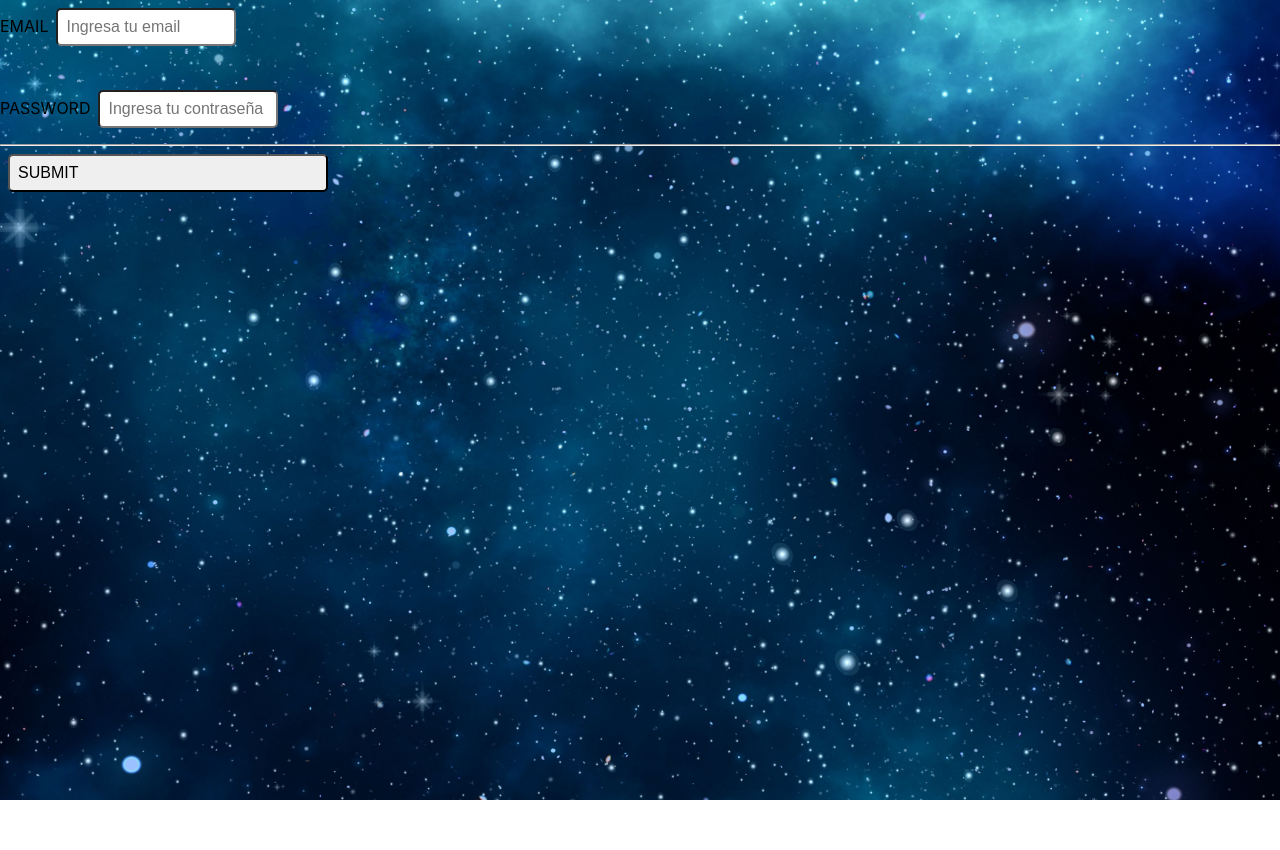
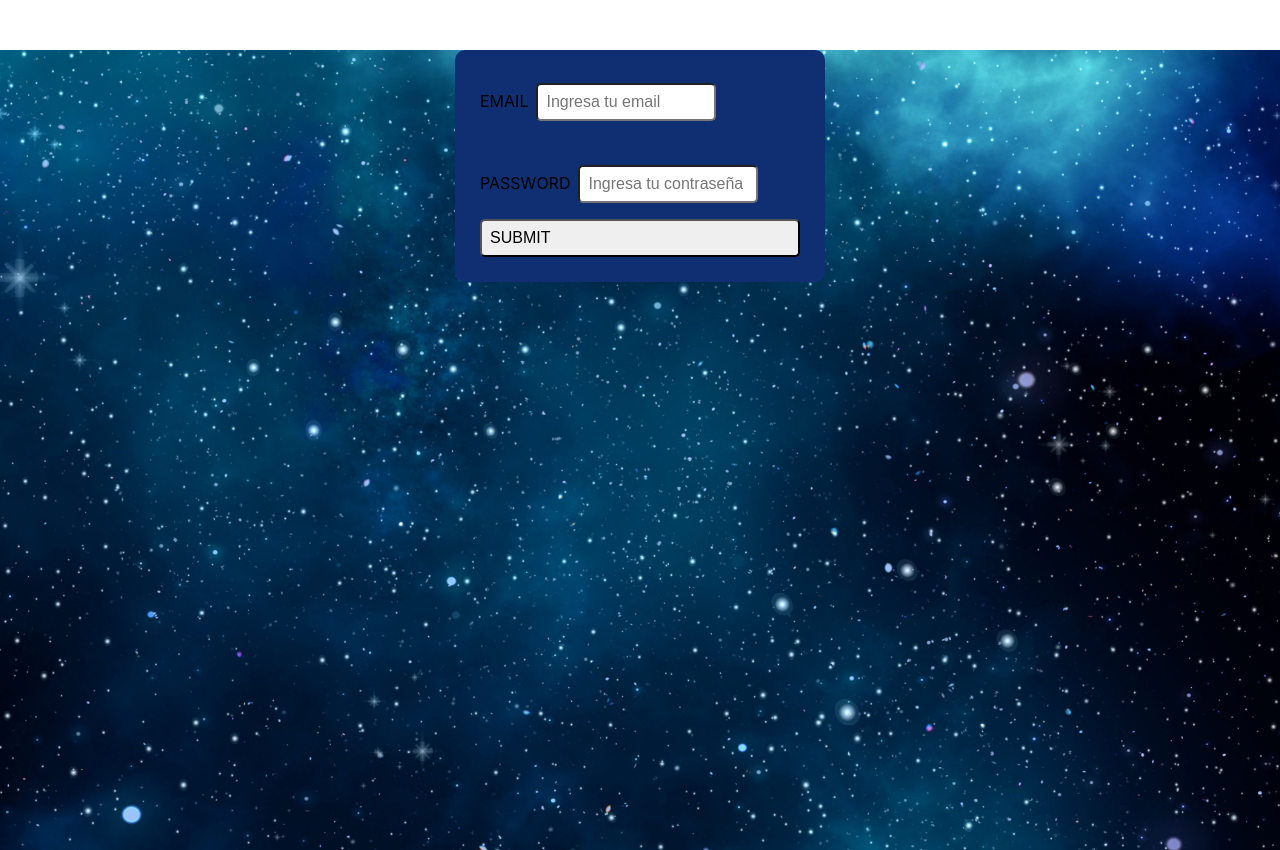
Before and after one commit to Matiaso19/rick_and_morty, a React (Create React App) app: page / in a window 1280 px wide. Before the commit the page ends 800 px from the top, so only its background shows below. Built offline with nearby package versions, Linux system fonts and the light colour scheme.

Commit message:
actualizado hasta forms

```diff
--- a/src/App.js
+++ b/src/App.js
@@ -1,4 +1,4 @@
-import { useState } from 'react';
+import { useEffect, useState } from 'react';
 //import './App.css';
 import axios from 'axios';
 
@@ -8,7 +8,7 @@ import Cards from './components/Cards.jsx';
 //import characters from './data.js';
 import style from './App.module.css'
 import Nav from './components/Nav/Nav.jsx';
-import { Route, Routes, useLocation } from 'react-router-dom';
+import { Route, Routes, useLocation, useNavigate } from 'react-router-dom';
 import About from './components/About/About.jsx';
 import Detail from './components/Detail/Detail.jsx';
 import { Error404 } from './components/Error404/Error404.jsx';
@@ -31,8 +31,22 @@ function App() {
       },
       image: 'https://rickandmortyapi.com/api/character/avatar/1.jpeg',
    };
+   const [characters, setCharacters] = useState([]);
 
-   const [characters, setCharacters] = useState([]);
+   const navigate = useNavigate();
+   const [access, setAccess] = useState(false);
+   const email = 'matiasscrog@gmail.com';
+   const password = '123456';
+
+   function login(userData) {
+      if (userData.password === password && userData.email === email) {
+         setAccess(true);
+         navigate('/home');
+      }
+   }
+   useEffect(() => {
+      !access && navigate('/');
+   }, [access]);
 
 
 
@@ -63,7 +77,9 @@ function App() {
 
          <Routes>
 
-         <Route path='/' element={<Form />}/>
+
+         <Route path='/' element={<Form login={login} />}/>
+
          <Route path='/home' element={<Cards characters={characters} onClose={onClose} />}/>
          <Route path='/about' element={<About />}   />
          <Route path='/detail/:id' element={<Detail />}   />
--- a/src/components/Form/Form.jsx
+++ b/src/components/Form/Form.jsx
@@ -2,7 +2,7 @@ import React, { useState } from 'react';
 import style from './Form.module.css';
 import { validation } from './validation';
 
-export const Form = () => {
+export const Form = (props) => {
     const [userData, setUserData] = useState({
         email:'',
         password:'',
@@ -18,12 +18,16 @@ export const Form = () => {
         setErrors(validation({...userData, [name]: value}))
 
     }
+    function handleSubmit(evento) {
+        evento.preventDefault();
+        props.login(userData);
+    }
 
   return (
-    <div>
+    <div className={style.fondo}>
         <div className={style.formulario}>
 
-        <form action="">
+        <form onSubmit={handleSubmit}>
             <label htmlFor="email">EMAIL</label>
             <input type="text" name='email' placeholder='Ingresa tu email' onChange={handleChange} value={userData.email} className={style.input}/>
             <p className={style.danger}>{errors.email}</p>
@@ -31,7 +35,7 @@ export const Form = () => {
             <label htmlFor="password">PASSWORD</label>
             <input type="password" name='password' placeholder='Ingresa tu contraseña'onChange={handleChange} value={userData.password} className={style.input}/>
             <p className={style.danger}>{errors.password}</p>
-            <hr />
+
             <button type='submit' className={style.submit}>SUBMIT</button>
         </form>
         </div>
--- a/src/components/Form/Form.module.css
+++ b/src/components/Form/Form.module.css
@@ -1,18 +1,28 @@
 .formulario {
+    display: flex;
 
-    height: 5em;
+    margin: auto;
+    background-color: rgb(16, 47, 115);
+    width: 25%;
+    margin-top: 50px;
+    padding: 25px;
+    border-radius: 10px;
+
+
+
+
 
 }
 .submit {
     width: 20em;
     padding: 0.5em;
     border-radius: 5px;
-    margin-left: 0.5em;
+
     font-size: 1em;
     font-weight: 500;
     display: flex;
+    text-align: center;
     align-content: center;
-    text-align: center;
 
 
 }
```
